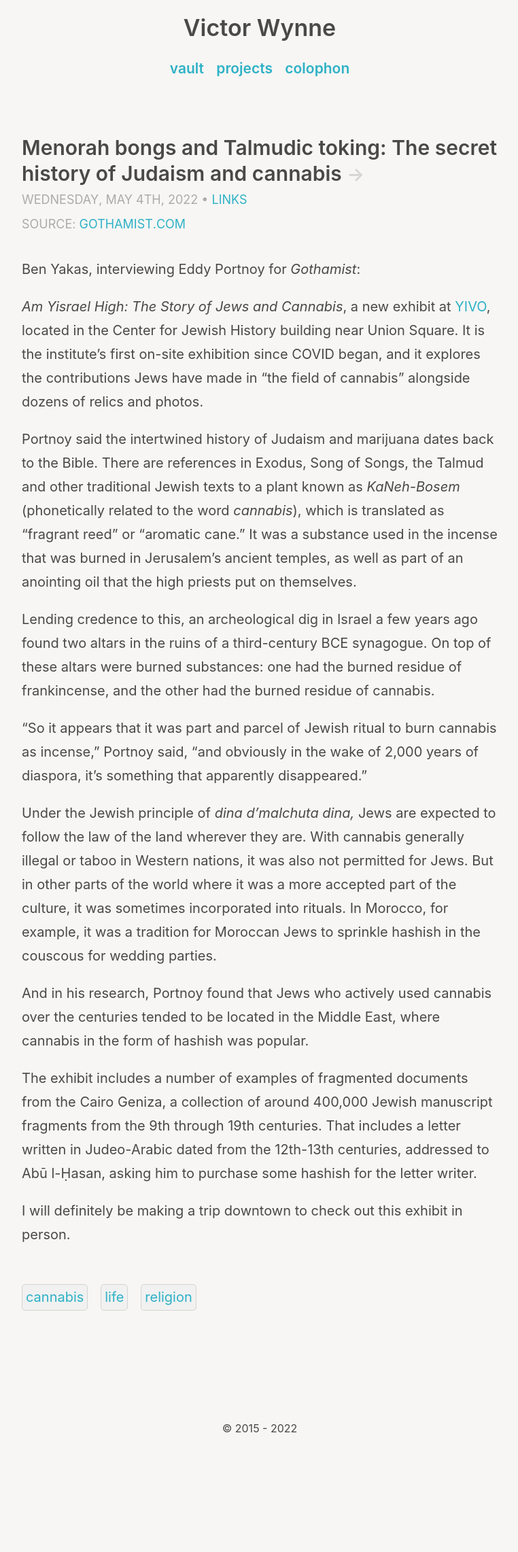
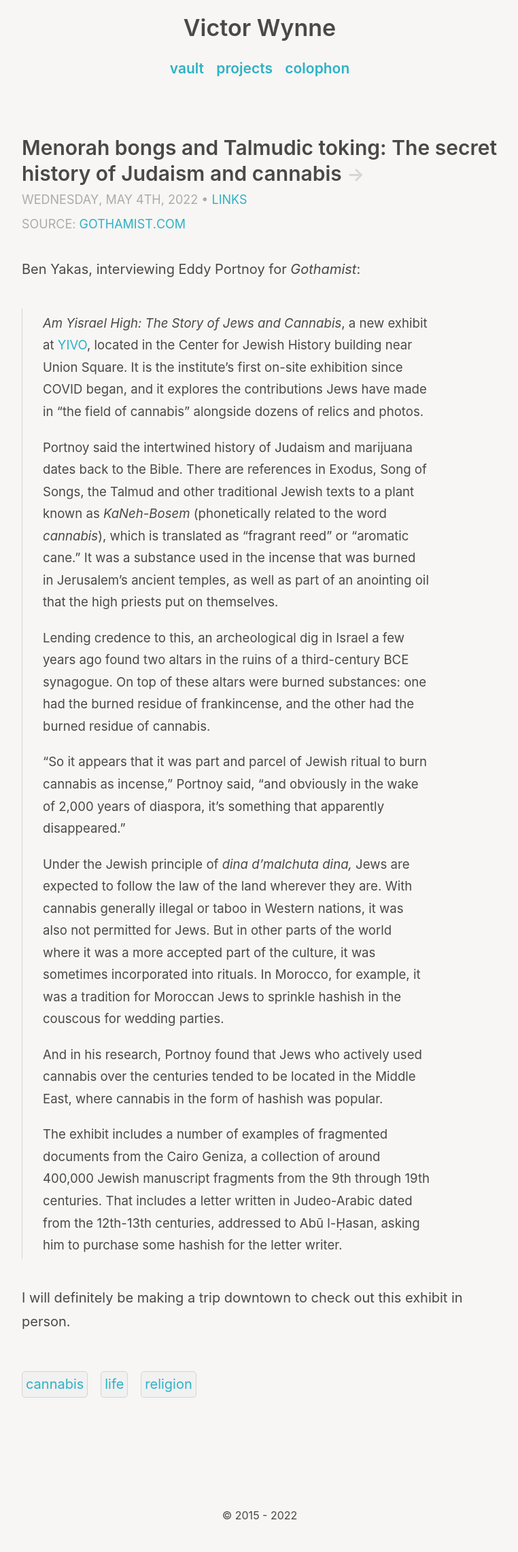
Before and after one commit to wertercatt/tooters, a Jekyll site: the page built from _posts/2022-05-04-judaism-cannabis.md, in a window 1280 px wide. Shown: the whole page at 68% size, without its empty margins (258-1020 px from the left). Built offline with Jekyll 4.4.1, drawn with Linux system fonts in a browser that asks for light colours; before the commit the page ends 2155 px from its top, so only the background shows below that.

Commit message:
Fixed blockquotes.
Signed-off-by: Victor Wynne <81656443+victorwynne@users.noreply.github.com>

```diff
--- a/_posts/2022-05-04-judaism-cannabis.md
+++ b/_posts/2022-05-04-judaism-cannabis.md
@@ -9,18 +9,18 @@ link: https://gothamist.com/arts-entertainment/menorah-bongs-talmudic-toking-sec
 
 Ben Yakas, interviewing Eddy Portnoy for *Gothamist*:
 
-*Am Yisrael High: The Story of Jews and Cannabis*, a new exhibit at [YIVO](https://www.yivo.org/), located in the Center for Jewish History building near Union Square. It is the institute's first on-site exhibition since COVID began, and it explores the contributions Jews have made in "the field of cannabis" alongside dozens of relics and photos.
-
-Portnoy said the intertwined history of Judaism and marijuana dates back to the Bible. There are references in Exodus, Song of Songs, the Talmud and other traditional Jewish texts to a plant known as *KaNeh-Bosem* (phonetically related to the word *cannabis*), which is translated as "fragrant reed" or "aromatic cane." It was a substance used in the incense that was burned in Jerusalem's ancient temples, as well as part of an anointing oil that the high priests put on themselves.
-
-Lending credence to this, an archeological dig in Israel a few years ago found two altars in the ruins of a third-century BCE synagogue. On top of these altars were burned substances: one had the burned residue of frankincense, and the other had the burned residue of cannabis.
-
-"So it appears that it was part and parcel of Jewish ritual to burn cannabis as incense," Portnoy said, "and obviously in the wake of 2,000 years of diaspora, it's something that apparently disappeared."
-
-Under the Jewish principle of *dina d'malchuta dina,* Jews are expected to follow the law of the land wherever they are. With cannabis generally illegal or taboo in Western nations, it was also not permitted for Jews. But in other parts of the world where it was a more accepted part of the culture, it was sometimes incorporated into rituals. In Morocco, for example, it was a tradition for Moroccan Jews to sprinkle hashish in the couscous for wedding parties.
-
-And in his research, Portnoy found that Jews who actively used cannabis over the centuries tended to be located in the Middle East, where cannabis in the form of hashish was popular.
-
-The exhibit includes a number of examples of fragmented documents from the Cairo Geniza, a collection of around 400,000 Jewish manuscript fragments from the 9th through 19th centuries. That includes a letter written in Judeo-Arabic dated from the 12th-13th centuries, addressed to Abū l-Ḥasan, asking him to purchase some hashish for the letter writer.
+>*Am Yisrael High: The Story of Jews and Cannabis*, a new exhibit at [YIVO](https://www.yivo.org/), located in the Center for Jewish History building near Union Square. It is the institute's first on-site exhibition since COVID began, and it explores the contributions Jews have made in "the field of cannabis" alongside dozens of relics and photos.
+>
+>Portnoy said the intertwined history of Judaism and marijuana dates back to the Bible. There are references in Exodus, Song of Songs, the Talmud and other traditional Jewish texts to a plant known as *KaNeh-Bosem* (phonetically related to the word *cannabis*), which is translated as "fragrant reed" or "aromatic cane." It was a substance used in the incense that was burned in Jerusalem's ancient temples, as well as part of an anointing oil that the high priests put on themselves.
+>
+>Lending credence to this, an archeological dig in Israel a few years ago found two altars in the ruins of a third-century BCE synagogue. On top of these altars were burned substances: one had the burned residue of frankincense, and the other had the burned residue of cannabis.
+>
+>"So it appears that it was part and parcel of Jewish ritual to burn cannabis as incense," Portnoy said, "and obviously in the wake of 2,000 years of diaspora, it's something that apparently disappeared."
+>
+>Under the Jewish principle of *dina d'malchuta dina,* Jews are expected to follow the law of the land wherever they are. With cannabis generally illegal or taboo in Western nations, it was also not permitted for Jews. But in other parts of the world where it was a more accepted part of the culture, it was sometimes incorporated into rituals. In Morocco, for example, it was a tradition for Moroccan Jews to sprinkle hashish in the couscous for wedding parties.
+>
+>And in his research, Portnoy found that Jews who actively used cannabis over the centuries tended to be located in the Middle East, where cannabis in the form of hashish was popular.
+>
+>The exhibit includes a number of examples of fragmented documents from the Cairo Geniza, a collection of around 400,000 Jewish manuscript fragments from the 9th through 19th centuries. That includes a letter written in Judeo-Arabic dated from the 12th-13th centuries, addressed to Abū l-Ḥasan, asking him to purchase some hashish for the letter writer.
 
 I will definitely be making a trip downtown to check out this exhibit in person.
```
